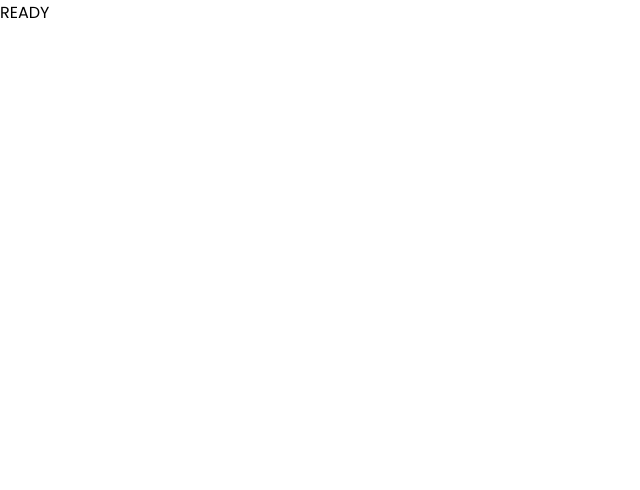
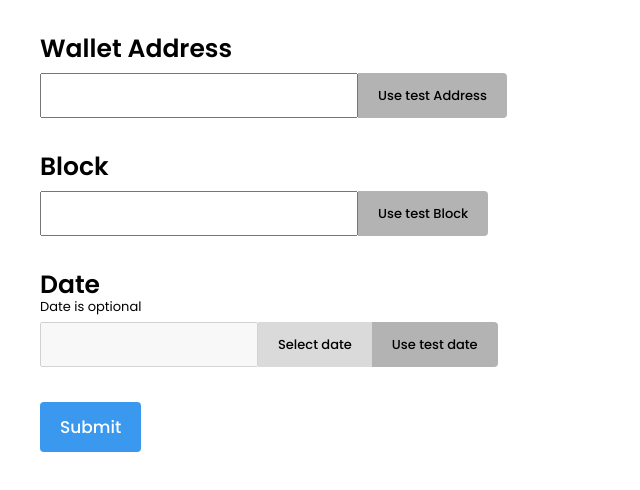
Before and after one commit to techClick/ethereum-crawler, a React (Create React App) app: page / in a window 1280 px wide. Shown: the top 490 px of the page, without its empty margins (0-640 px from the left). Built offline with nearby package versions, Linux system fonts and the light colour scheme.

Commit message:
Homepage almost complete

```diff
--- a/src/index.css
+++ b/src/index.css
@@ -31,3 +31,9 @@ div::-webkit-scrollbar-thumb {
 div::-webkit-scrollbar-thumb:hover {
   background: rgb(153, 153, 153);
 }
+
+div {
+  -moz-box-sizing: border-box;
+  -webkit-box-sizing: border-box;
+  box-sizing: border-box;
+}
--- /dev/null
+++ b/src/pages/HomePage/CalendarParts/CalendarParts.styled.ts
@@ -0,0 +1,11 @@
+import styled from 'styled-components';
+
+export const CalendarPicker = styled.div<any>`
+  height: max-content;
+  width: 300px;
+  position: fixed;
+  bottom: 50%;
+  right: 50%;
+  transform: translate(50%, 50%);
+  z-index: 3;
+`;
--- /dev/null
+++ b/src/pages/HomePage/CalendarParts/CalendarParts.tsx
@@ -0,0 +1,24 @@
+import React from 'react';
+import { useDispatch } from 'react-redux';
+import Calendar from 'react-calendar';
+import { date as setDate, showPopup as setShowPopup } from 'pages/redux';
+import * as S from './CalendarParts.styled';
+import './react-calendar.css';
+
+const CalendarParts = function CalendarParts() {
+  const dispatch = useDispatch();
+
+  return (
+    <S.CalendarPicker>
+      <Calendar
+        value={new Date()}
+        onChange={(value: Date) => {
+          dispatch(setDate(value));
+          dispatch(setShowPopup({}));
+        }}
+      />
+    </S.CalendarPicker>
+  );
+};
+
+export default CalendarParts;
--- /dev/null
+++ b/src/pages/HomePage/CalendarParts/react-calendar.css
@@ -0,0 +1,117 @@
+.react-calendar {
+  width: 300px;
+  /* max-width: 100%; */
+  background: white;
+  border-radius: 3px;
+  border: 1px solid #a0a096;
+  font-family: Arial, Helvetica, sans-serif;
+  line-height: 1.125em;
+}
+.react-calendar--doubleView {
+  width: 700px;
+}
+.react-calendar--doubleView .react-calendar__viewContainer {
+  display: flex;
+  margin: -0.5em;
+}
+.react-calendar--doubleView .react-calendar__viewContainer > * {
+  width: 50%;
+  margin: 0.5em;
+}
+.react-calendar,
+.react-calendar *,
+.react-calendar *:before,
+.react-calendar *:after {
+  -moz-box-sizing: border-box;
+  -webkit-box-sizing: border-box;
+  box-sizing: border-box;
+}
+.react-calendar button {
+  margin: 0;
+  border: 0;
+  outline: none;
+}
+.react-calendar button:enabled:hover {
+  cursor: pointer;
+}
+.react-calendar__navigation {
+  display: flex;
+  height: 44px;
+  margin-bottom: 1em;
+}
+.react-calendar__navigation button {
+  min-width: 44px;
+  background: none;
+}
+.react-calendar__navigation button:disabled {
+  background-color: #f0f0f0;
+}
+.react-calendar__navigation button:enabled:hover,
+.react-calendar__navigation button:enabled:focus {
+  background-color: #e6e6e6;
+}
+.react-calendar__month-view__weekdays {
+  text-align: center;
+  text-transform: uppercase;
+  font-weight: bold;
+  font-size: 0.75em;
+}
+.react-calendar__month-view__weekdays__weekday {
+  padding: 0.5em;
+}
+.react-calendar__month-view__weekNumbers .react-calendar__tile {
+  display: flex;
+  align-items: center;
+  justify-content: center;
+  font-size: 0.75em;
+  font-weight: bold;
+}
+.react-calendar__month-view__days__day--weekend {
+  color: #d10000;
+}
+.react-calendar__month-view__days__day--neighboringMonth {
+  color: #757575;
+}
+.react-calendar__year-view .react-calendar__tile,
+.react-calendar__decade-view .react-calendar__tile,
+.react-calendar__century-view .react-calendar__tile {
+  padding: 2em 0.5em;
+}
+.react-calendar__tile {
+  max-width: 100%;
+  padding: 10px 6.6667px;
+  background: none;
+  text-align: center;
+  line-height: 16px;
+}
+.react-calendar__tile:disabled {
+  background-color: #f0f0f0;
+}
+.react-calendar__tile:enabled:hover,
+.react-calendar__tile:enabled:focus {
+  background-color: #e6e6e6;
+}
+/* .react-calendar__tile--now {
+} */
+.react-calendar__tile--now:enabled:hover,
+.react-calendar__tile--now:enabled:focus {
+  background: #ffffa9;
+}
+.react-calendar__tile--hasActive {
+  background: #76baff;
+}
+.react-calendar__tile--hasActive:enabled:hover,
+.react-calendar__tile--hasActive:enabled:focus {
+  background: #a9d4ff;
+}
+.react-calendar__tile--active {
+  background: #006edc;
+  color: white;
+}
+.react-calendar__tile--active:enabled:hover,
+.react-calendar__tile--active:enabled:focus {
+  background: #1087ff;
+}
+.react-calendar--selectRange .react-calendar__tile--hover {
+  background-color: #e6e6e6;
+}
--- /dev/null
+++ b/src/pages/HomePage/HomePage.styled.ts
@@ -0,0 +1,94 @@
+import Color from 'color';
+import { buttonColor } from 'pages/styles';
+import styled from 'styled-components';
+
+export const Container = styled.div`
+  padding: 30px 40px;
+`;
+
+export const WalletAdd = styled.div`
+  font-size: 25px;
+  font-weight: 600;
+`;
+
+export const InputDiv = styled.div`
+  display: flex;
+  height: 45px;
+  margin-top: 5px;
+`;
+
+export const Input = styled.input<any>`
+  width: 90%;
+  max-width: 300px;
+  height: 91%;
+  padding: 0 7px;
+  border: ${(props) => props.isError && '2px solid red'};
+`;
+
+export const AutoButton = styled.div`
+  background: ${Color('grey').lighten(0.4).toString()};
+  border-radius: 4px;
+  height: 100%;
+  width: max-content;
+  padding: 0px 20px;
+  border-top-left-radius: 0px;
+  border-bottom-left-radius: 0px;
+  font-weight: 500;
+  font-size: 13px;
+  display: flex;
+  justify-content: center;
+  align-items: center;
+  cursor: pointer;
+  &:hover {
+    background: ${Color('grey').lighten(0.05).toString()};
+  }
+`;
+
+export const Block = styled(WalletAdd)`
+  margin-top: 30px;
+`;
+
+export const Optional = styled.div`
+  font-size: 13px;
+  font-weight: 300;
+  margin-top: -7px;
+`;
+
+export const Input2 = styled(Input)`
+  max-width: 200px;
+`;
+
+export const SelectDateButton = styled.div`
+  background: ${Color('grey').lighten(0.7).toString()};
+  height: 100%;
+  width: max-content;
+  padding: 0px 20px;
+  font-weight: 500;
+  font-size: 13px;
+  display: flex;
+  justify-content: center;
+  align-items: center;
+  cursor: pointer;
+  &:hover {
+    background: ${Color('grey').lighten(0.05).toString()};
+  }
+`;
+
+export const SubmitButton = styled.div`
+  color: white;
+  background: ${Color(buttonColor).lighten(0.15).toString()};
+  border-radius: 4px;
+  margin-top: 35px;
+  height: 50px;
+  width: max-content;
+  padding: 0px 20px;
+  font-weight: 500;
+  font-size: 17px;
+  display: flex;
+  justify-content: center;
+  align-items: center;
+  cursor: pointer;
+  &:hover {
+    background: ${Color(buttonColor).darken(0.45).toString()};
+  }
+`;
--- a/src/pages/HomePage/HomePage.tsx
+++ b/src/pages/HomePage/HomePage.tsx
@@ -1,9 +1,96 @@
-import React from 'react';
+import {
+  selectWalletAddress, walletAddress as setWalletAddress, block as setBlock,
+  selectBlock, selectShowPopup, showPopup as setShowPopup,
+} from 'pages/redux';
+import { Background } from 'pages/styles';
+import React, { useState } from 'react';
+import { useDispatch } from 'react-redux';
+import { toast } from 'react-toastify';
+import { useAppSelector } from 'redux/hooks';
+import CalendarParts from './CalendarParts/CalendarParts';
+import * as S from './HomePage.styled';
 
 const HomePage = function HomePage() {
+  const [isAddressError, setIsAddressError] = useState<boolean>(false);
+  const [isBlockError, setIsBlockError] = useState<boolean>(false);
+  const walletAddress = useAppSelector(selectWalletAddress);
+  const block = useAppSelector(selectBlock);
+  const showPopup = useAppSelector(selectShowPopup);
+  const dispatch = useDispatch();
+
+  const handleSubmit = () => {
+    if (!walletAddress) setIsAddressError(true);
+    if (!block) setIsBlockError(true);
+    if (!walletAddress || !block) {
+      toast('Both wallet address and block are required to proceed', { type: 'error' });
+      return;
+    }
+  };
+
   return (
     <>
-      READY
+      {showPopup.component
+        && (
+          <>
+            <Background onClick={() => (
+              showPopup.exitOnBgClick && dispatch(setShowPopup({}))
+            )}
+            />
+            {showPopup.component}
+          </>
+        )}
+      <S.Container>
+        <S.WalletAdd>Wallet Address</S.WalletAdd>
+        <S.InputDiv>
+          <S.Input
+            isError={isAddressError}
+            value={walletAddress}
+            onChange={(e: any) => {
+              setIsAddressError(false);
+              dispatch(setWalletAddress(e.target.value));
+            }}
+          />
+          <S.AutoButton>
+            Use test Address
+          </S.AutoButton>
+        </S.InputDiv>
+        <S.Block>Block</S.Block>
+        <S.InputDiv>
+          <S.Input
+            isError={isBlockError}
+            value={block}
+            onChange={(e: any) => {
+              setIsBlockError(false);
+              dispatch(setBlock(e.target.value));
+            }}
+          />
+          <S.AutoButton>
+            Use test Block
+          </S.AutoButton>
+        </S.InputDiv>
+        <S.Block>Date</S.Block>
+        <S.Optional>Date is optional</S.Optional>
+        <S.InputDiv>
+          <S.Input2
+            disabled
+          />
+          <S.SelectDateButton
+            onClick={() => {
+              dispatch(setShowPopup({ component: <CalendarParts />, exitOnBgClick: true }));
+            }}
+          >
+            Select date
+          </S.SelectDateButton>
+          <S.AutoButton>
+            Use test date
+          </S.AutoButton>
+        </S.InputDiv>
+        <S.SubmitButton
+          onClick={() => handleSubmit()}
+        >
+          Submit
+        </S.SubmitButton>
+      </S.Container>
     </>
   );
 };
--- a/src/pages/redux.ts
+++ b/src/pages/redux.ts
@@ -1,29 +1,50 @@
 import { createSlice, PayloadAction } from '@reduxjs/toolkit';
 import { callEndpoint } from '../endPoint/endPoint';
 import { RootState } from '../redux/store';
-import { IResponse } from '../types/types';
+import { IResponse, ShowPopup } from '../types/types';
 
 export interface ViewsState {
-  settings: any;
+  walletAddress: string,
+  block: string,
+  date: Date | null,
+  showPopup: ShowPopup,
 }
 
 const initialState: ViewsState = {
-  settings: { isSortRow: [] },
+  walletAddress: '',
+  block: '',
+  showPopup: {},
+  date: null,
 };
 
 export const counterSlice = createSlice({
   name: 'pages',
   initialState,
   reducers: {
-    setSettings2: (state, action: PayloadAction<any>) => {
-      state.settings = { ...state.settings, [action.payload.key]: action.payload.setting };
+    walletAddress: (state, action: PayloadAction<string>) => {
+      state.walletAddress = action.payload;
+    },
+    block: (state, action: PayloadAction<string>) => {
+      state.block = action.payload;
+    },
+    showPopup: (state, action: PayloadAction<ShowPopup>) => {
+      state.showPopup = action.payload;
+    },
+    date: (state, action: PayloadAction<Date | null>) => {
+      state.date = action.payload;
     },
   },
 });
 
-export const { setSettings2 } = counterSlice.actions;
+export const { walletAddress, block, showPopup, date } = counterSlice.actions;
 
-export const selectSettings2 = (state: RootState) => state.pages.settings;
+export const selectWalletAddress = (state: RootState) => state.pages.walletAddress;
+
+export const selectBlock = (state: RootState) => state.pages.block;
+
+export const selectShowPopup = (state: RootState) => state.pages.showPopup;
+
+export const selectDate = (state: RootState) => state.pages.date;
 
 export default counterSlice.reducer;
 
--- a/src/pages/styles.ts
+++ b/src/pages/styles.ts
@@ -6,6 +6,7 @@ export const toolsRes3 = 289.6;
 export const toolsRes4 = 217.6;
 export const bigRes = 899.9999;
 export const minRes = 599.9999;
+export const buttonColor = '#1685ec';
 
 export const RelativeContainer = styled.div<any>`
   height: 100%;
```
